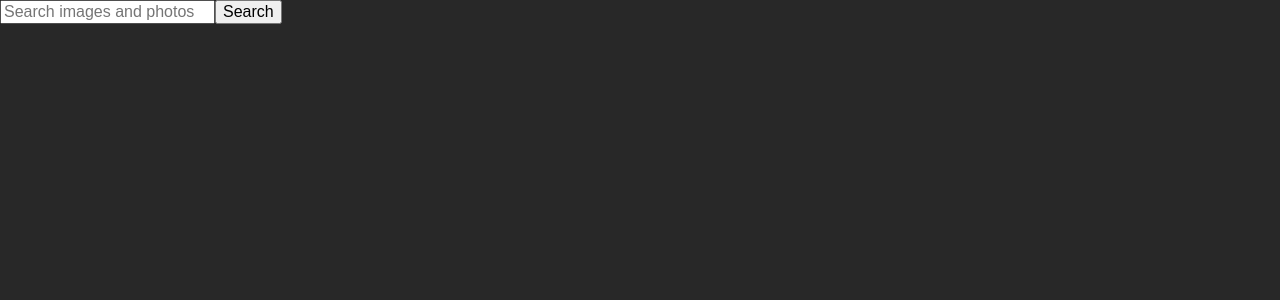
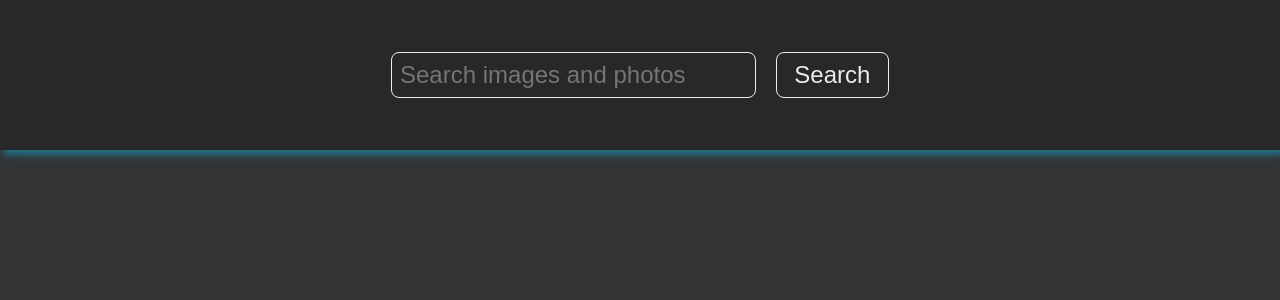
Before and after one commit to LiSazonova/goit-react-hw-04, a React (Vite) app: page / in a window 1280 px wide. Shown: the top 300 px of the page. Built offline with nearby package versions, Linux system fonts and the light colour scheme.

Commit message:
add searchbar styles

```diff
--- a/src/App.jsx
+++ b/src/App.jsx
@@ -1,5 +1,5 @@
 import { useState, useEffect } from 'react';
-import fetchImages from './api/unsplash-api'; // Импорт функции из api.js
+import fetchImages from './api/unsplash-api';
 import SearchBar from './components/SearchBar/SearchBar';
 import ImageGallery from './components/ImageGallery/ImageGallery';
 import Loader from './components/Loader/Loader';
--- a/src/components/ImageGallery/ImageGallery.jsx
+++ b/src/components/ImageGallery/ImageGallery.jsx
@@ -6,7 +6,7 @@ const ImageGallery = ({ images, onImageClick }) => {
       <ul>
         {images.map(image => (
           <li key={image.id} onClick={() => onImageClick(image)}>
-            <h3>{image.alt_description}</h3>
+            {/* <h3>{image.alt_description}</h3> */}
             <ImageCard image={image} />
           </li>
         ))}
--- a/src/components/SearchBar/SearchBar.jsx
+++ b/src/components/SearchBar/SearchBar.jsx
@@ -1,6 +1,6 @@
 import { useState } from 'react';
 import { toast } from 'react-hot-toast';
-// import s from './SearchBar.module.css';
+import s from './SearchBar.module.css';
 
 const SearchBar = ({ onSubmit }) => {
   const [query, setQuery] = useState('');
@@ -18,15 +18,18 @@ const SearchBar = ({ onSubmit }) => {
   };
 
   return (
-    <header>
-      <form onSubmit={handleSubmit}>
+    <header className={s.header}>
+      <form className={s.form} onSubmit={handleSubmit}>
         <input
+          className={s.input}
           type="text"
           value={query}
           onChange={handleChange}
           placeholder="Search images and photos"
         />
-        <button type="submit">Search</button>
+        <button className={s.btn} type="submit">
+          Search
+        </button>
       </form>
     </header>
   );
--- a/src/components/SearchBar/SearchBar.module.css
+++ b/src/components/SearchBar/SearchBar.module.css
@@ -0,0 +1,44 @@
+.header {
+    display: flex;
+    justify-content: center;
+    background-color: #282828;
+    box-shadow: 4px 4px 8px rgb(0 203 255 / 50%);
+    padding: 20px;
+    height: 150px;
+}
+
+.form {
+    display: flex;
+    align-items: center;
+    gap: 20px;
+    padding: 5px;
+}
+
+.btn {
+    width: 150px;
+    font-size: 24px;
+    text-align: center;
+    padding: 8px;
+    border-radius: 8px;
+    color: #ececec;
+    border: 1px solid #ececec;
+    ;
+    background-color: transparent;
+}
+
+.input {
+    width: 100%;
+    font-size: 24px;
+    padding: 8px;
+    background-color: transparent;
+    color: #ececec;
+    border-radius: 8px;
+    border: 1px solid #ececec;
+}
+
+.input:hover,
+.input:focus,
+.btn:hover,
+.btn:focus {
+    border: 1px solid #61d6fb;
+}
--- a/src/index.css
+++ b/src/index.css
@@ -1,5 +1,5 @@
 body {
-  background-color: #282828;
+  background-color: #333333;;
   color: #ececec;
 
   font-family: "Montserrat", sans-serif;
```
